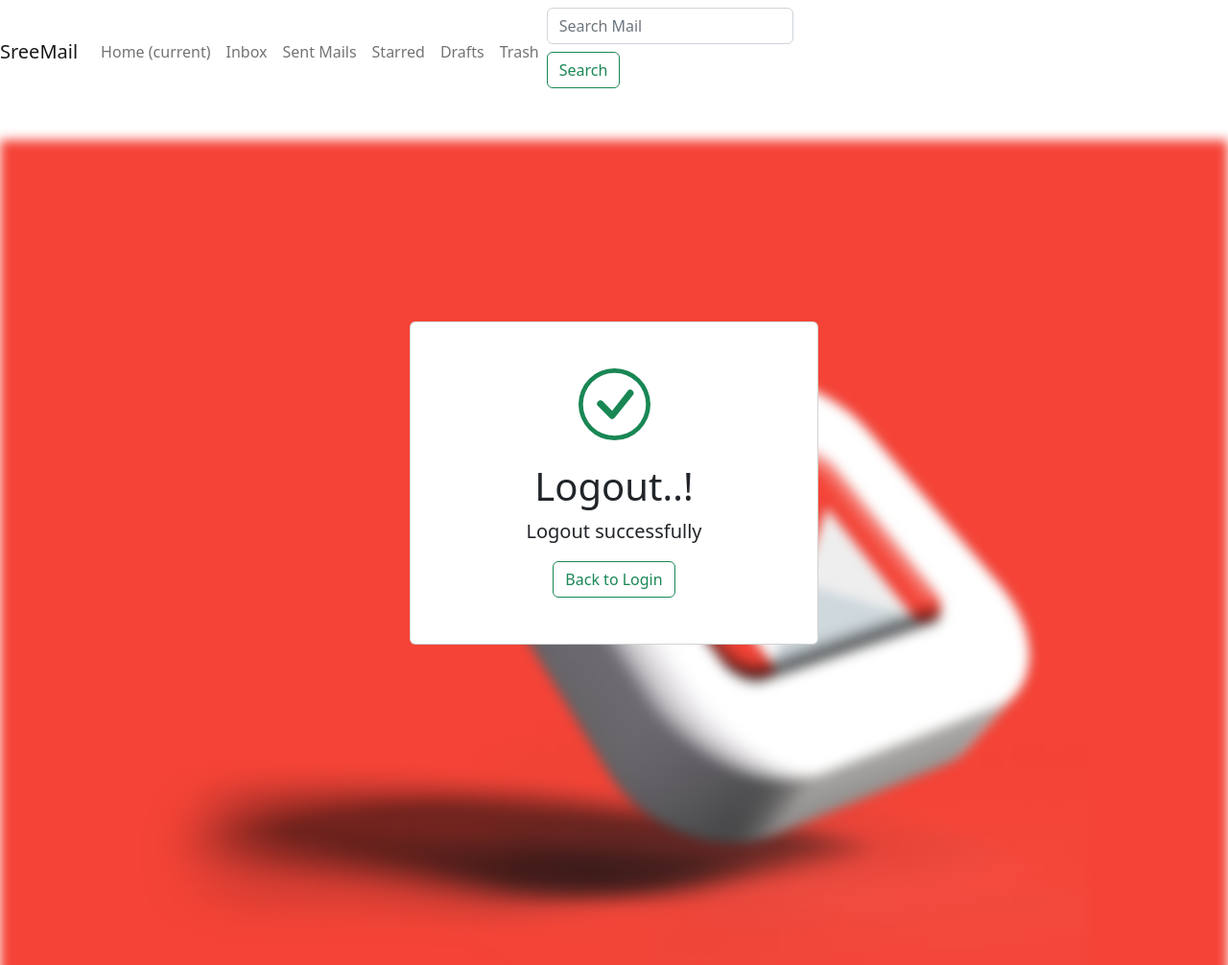
After one commit to sree9398/Simple-Mail-Clone-Application, a Django app: page /logout/ in a window 1280 px wide. The commit adds this page. Shown: the whole page at 96% size. Run offline with Django 4.2, Linux system fonts and the light colour scheme.

Commit message:
updated files

```diff
--- a/mail/settings.py
+++ b/mail/settings.py
@@ -44,7 +44,8 @@ INSTALLED_APPS = [
     'sent',
     'trash',
     'drafts',
-    'starred'
+    'starred',
+
 
 ]
 
@@ -145,4 +146,4 @@ EMAIL_HOST= 'smtp.gmail.com'
 EMAIL_PORT=587  # For starttls
 EMAIL_USE_TLS=True   # For tls
 EMAIL_HOST_USER= 'cseaiml65@gmail.com'    ## Enter your email id here
-EMAIL_HOST_PASSWORD= 'llydkizlqkfyqulv'     ###Enter the password of that email account
+EMAIL_HOST_PASSWORD= 'wcjyayrkhvbulwvo'     ###Enter the password of that email account
--- a/mail/urls.py
+++ b/mail/urls.py
@@ -1,42 +1,26 @@
-"""
-URL configuration for mail project.
-
-The `urlpatterns` list routes URLs to views. For more information please see:
-    https://docs.djangoproject.com/en/4.2/topics/http/urls/
-Examples:
-Function views
-    1. Add an import:  from my_app import views
-    2. Add a URL to urlpatterns:  path('', views.home, name='home')
-Class-based views
-    1. Add an import:  from other_app.views import Home
-    2. Add a URL to urlpatterns:  path('', Home.as_view(), name='home')
-Including another URLconf
-    1. Import the include() function: from django.urls import include, path
-    2. Add a URL to urlpatterns:  path('blog/', include('blog.urls'))
-"""
 from django.contrib import admin
 from django.urls import path
-from mail import views
+from . import views
 
 urlpatterns = [
     path('admin/', admin.site.urls),
     path('home/',views.home,name="home"),
     path('',views.loginUser,name="loginUser"),
+    path('login/',views.loginUser,name="loginUser"),
+    path('login/',views.login,name="login"),
     path('compose/',views.compose,name="compose"),
     path('newUser/',views.newUser,name="newUser"),
-
+    path('logout/',views.logout,name="logout"),
     path('sentmails/',views.list_sent_emails,name="sentmails"),
     path('inbox/',views.get_inbox_emails,name="inbox"),
     path('trash/',views.view_trash,name="trash"),
-    # path('drafts/',views.get_draft_emails,name="get_draft_emails"),
     path('delete/<int:record_id>/', views.delete_record, name='delete_record'),
     path('success/', views.success_page, name='success_page'),
-    path('drafts/', views.drafts, name='drafts'),  # Define the URL pattern for success_page
+    path('drafts/', views.drafts, name='drafts'),
     path('stared/', views.stared, name='stared'),
     path('delete_trash/<int:record_id>/', views.delete_record_trash, name='delete_record_trash'),
     path('starred_message/<int:record_id>/', views.starred_message, name='starred_message'),
     path('success_starred/', views.success_page_starred, name='success_page_starred'),
     path('starred_trash/<int:record_id>/', views.starred_trash, name='starred_trash'),
     path('remove_draft/<int:record_id>/',views.remove_draft,name="remove_draft"),
-
 ]
--- a/mail/views.py
+++ b/mail/views.py
@@ -10,7 +10,10 @@ from drafts.models import Drafts
 def home(request):
     return render(request,'index.html',{})
 
-
+def login(request):
+    return render(request,'/',{})
+def logout(request):
+    return render(request,'logout.html',{})
 
 
 
@@ -183,7 +186,7 @@ from django.shortcuts import render  # Import the render function from Django
 def get_inbox_emails(request):
     # Connect to the IMAP server
     imap_server = imaplib.IMAP4_SSL('imap.gmail.com')  # Replace with your IMAP server address
-    imap_server.login('cseaiml65@gmail.com', 'llydkizlqkfyqulv')  # Replace with your email credentials
+    imap_server.login('cseaiml65@gmail.com', 'wcjyayrkhvbulwvo')  # Replace with your email credentials
 
     # Select the inbox folder
     imap_server.select('INBOX')
--- a/templates/compose.html
+++ b/templates/compose.html
@@ -58,10 +58,13 @@
           <li class="nav-item active">
             <a class="nav-link" href="{% url 'trash' %}">Trash</a>
           </li>
+          <li class="nav-item active">
+            <a class="nav-link" href="{% url 'logout' %}">LogOut</a>
+          </li>
 
 
       </ul>
-          <form class="form-inline my-2 my-lg-0">
+      <form class="form-inline my-2 my-lg-0" method="get">
         <input class="form-control mr-sm-3" type="search" placeholder="Search Mail" aria-label="Search">
         <button class="btn btn-outline-success my-2 my-sm-2" type="submit">Search</button>
       </form>
--- /dev/null
+++ b/templates/logout.html
@@ -0,0 +1,79 @@
+<!DOCTYPE html>
+<html lang="en">
+
+<head>
+    <meta charset="UTF-8">
+    <link rel="stylesheet" type="text/css" href="../static/css/style.css">
+    <meta http-equiv="X-UA-Compatible" content="IE=edge">
+    <meta name="viewport" content="width=device-width, initial-scale=1.0">
+    <title>Delete | Mail</title>
+    <link href="https://cdn.jsdelivr.net/npm/bootstrap@5.2.0/dist/css/bootstrap.min.css" rel="stylesheet">
+</head>
+
+<body>
+    <!-- navbar -->
+    <nav class="navbar navbar-expand-md navbar-light bg-dark-subtle">
+        <a class="navbar-brand" href="{% url 'home' %}">SreeMail</a>
+        <button class="navbar-toggler" type="button" data-toggle="collapse" data-target="#navbarSupportedContent" aria-controls="navbarSupportedContent" aria-expanded="true" aria-label="Toggle navigation">
+          <span class="navbar-toggler-icon"></span>
+        </button>
+
+        <div class="collapse navbar-collapse" id="navbarSupportedContent">
+          <ul class="navbar-nav mr-auto">
+            <li class="nav-item active">
+              <a class="nav-link" href="{% url 'home' %}">Home <span class="sr-only">(current)</span></a>
+            </li>
+            <li class="nav-item active">
+              <a class="nav-link" href="{% url 'inbox' %}">Inbox</a>
+            </li>
+            <li class="nav-item active">
+                <a class="nav-link" href="{% url 'sentmails' %}">Sent Mails</a>
+              </li>
+              <li class="nav-item active">
+                <a class="nav-link" href="{% url 'stared' %}">Starred</a>
+              </li>
+              <li class="nav-item active">
+                <a class="nav-link" href="{% url 'drafts' %}">Drafts</a>
+              </li>
+              <li class="nav-item active">
+                <a class="nav-link" href="{% url 'trash' %}">Trash</a>
+              </li>
+
+
+          </ul>
+          <form class="form-inline my-2 my-lg-0">
+            <input class="form-control mr-sm-3" type="search" placeholder="Search Mail" aria-label="Search">
+            <button class="btn btn-outline-success my-2 my-sm-2" type="submit">Search</button>
+          </form>
+        </div>
+      </nav>
+    <!-- navbar -->
+    <marquee onmouseover="stop()" onmouseout="start()">
+        <div class="container-lg pt-2 badge-light m-auto">Developed by Sree...</div>
+    </marquee>
+    <div class="bg-image"></div>
+    <div id="success" class="vh-100 d-flex justify-content-center align-items-center">
+        <div class="card col-md-4 bg-white shadow-md p-5">
+            <div class="mb-4 text-center">
+                <svg xmlns="http://www.w3.org/2000/svg" class="text-success" width="75" height="75" fill="currentColor"
+                    class="bi bi-check-circle" viewBox="0 0 16 16">
+                    <path d="M8 15A7 7 0 1 1 8 1a7 7 0 0 1 0 14zm0 1A8 8 0 1 0 8 0a8 8 0 0 0 0 16z" />
+                    <path
+                        d="M10.97 4.97a.235.235 0 0 0-.02.022L7.477 9.417 5.384 7.323a.75.75 0 0 0-1.06 1.06L6.97 11.03a.75.75 0 0 0 1.079-.02l3.992-4.99a.75.75 0 0 0-1.071-1.05z" />
+                </svg>
+            </div>
+            <div class="text-center">
+                <h1>Logout..!</h1>
+                <p>Logout successfully </p>
+                <form method="post" action="{% url 'login' %}">
+                    {% csrf_token %}
+                    <button type="submit" class="btn btn-outline-success">Back to Login</button>
+                </form>
+
+            </div>
+        </div>
+    </div>
+
+</body>
+
+</html>
```
Also changed, not shown: templates/drafts.html (+5 -2 lines), templates/header.html (+7 -2 lines), templates/inbox.html (+6 -4 lines), templates/index.html (+8 -3 lines), templates/sentmails.html (+5 -2 lines), templates/starred.html (+5 -2 lines), README.md (deleted), db.sqlite3. Lines whose indentation alone changed are shown as unchanged.
